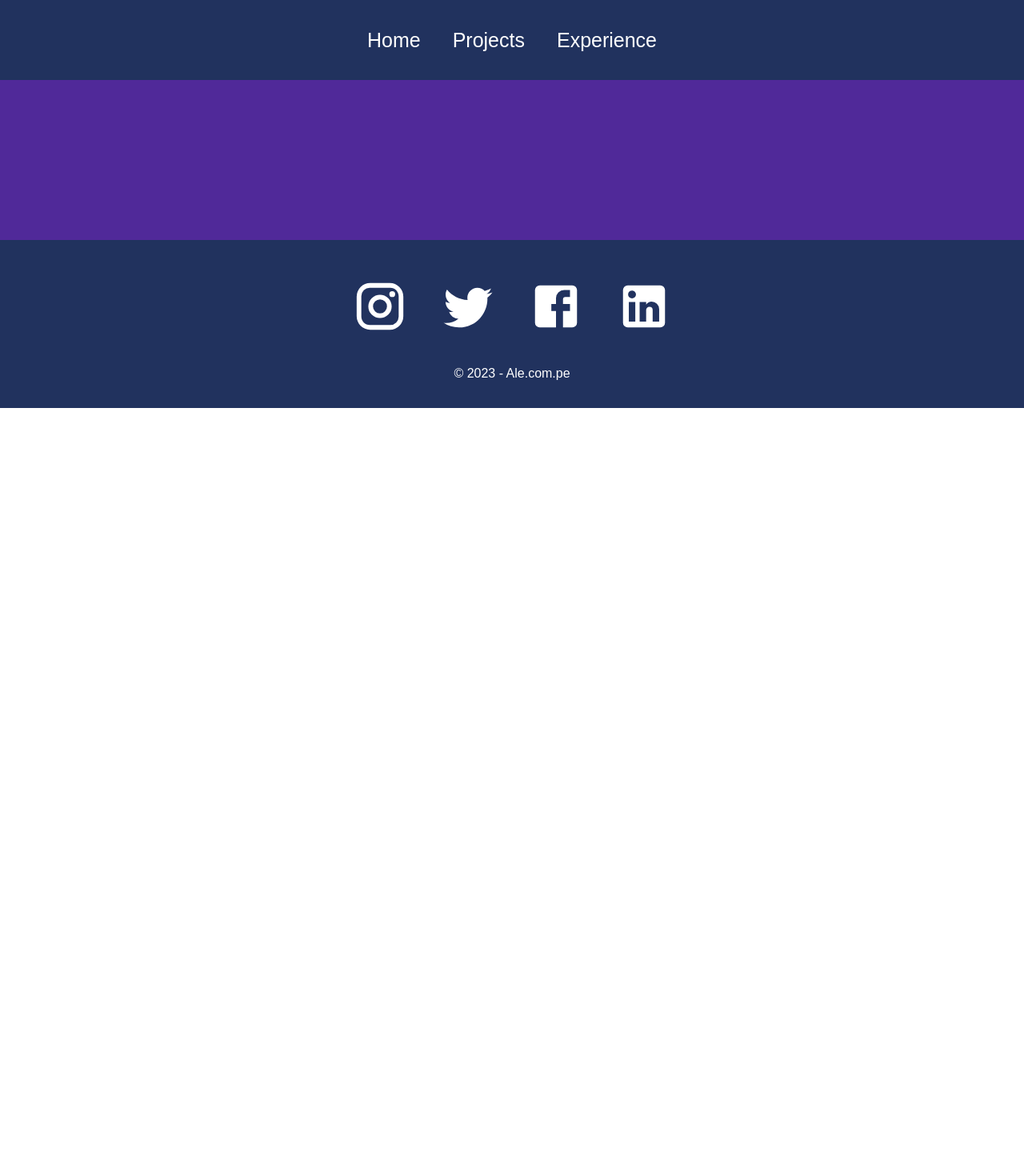
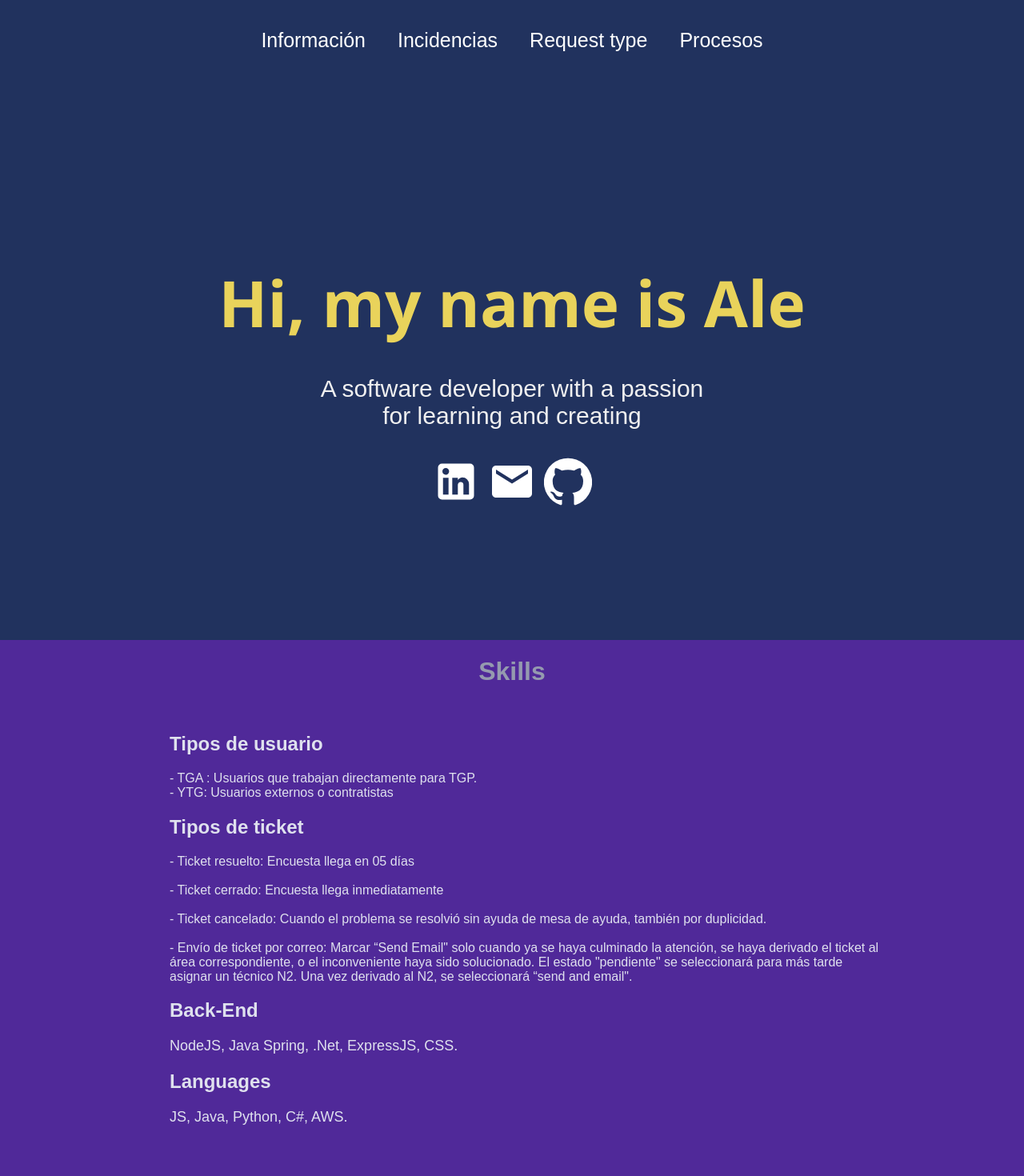
Before and after one commit to AlexandraCynthia/guia, a React (Create React App) app: page /home in a window 1280 px wide. Shown: the top 1470 px of the page at 80% size. Before the commit the page ends 800 px from the top, so only its background shows below. Built offline with nearby package versions, Linux system fonts and the light colour scheme.

Commit message:
actualizacion

```diff
--- a/src/App.js
+++ b/src/App.js
@@ -6,6 +6,7 @@ import Experience from './pages/Experience';
 import Navbar from './components/Navbar';
 import Footer from './components/Footer';
 import ProjectDisplay from './pages/ProjectDisplay';
+import Documentos from './pages/Documentos';
 
 function App() {
   return (
@@ -13,10 +14,11 @@ function App() {
        <Router>
         <Navbar />
            <Routes>
-              <Route path="/" element={<Home />} />
-              <Route path="/projects" element={<Projects />} />
-              <Route path="/project/:id" element={<ProjectDisplay />} />
-              <Route path="/experience" element={<Experience />} />
+              <Route path="/home" element={<Home />} />
+              <Route path="/incidencias" element={<Projects />} />
+              <Route path="/incidencias/:id" element={<ProjectDisplay />} />
+              <Route path="/request" element={<Experience />} />
+              <Route path="/documentos" element={<Documentos />} />
            </Routes>
          <Footer />
        </Router>
--- a/src/components/Navbar.js
+++ b/src/components/Navbar.js
@@ -24,9 +24,10 @@ function Navbar (){
             </button>
         </div>
         <div className="links">
-            <Link to="/">Home</Link>
-            <Link to="/projects">Projects</Link>
-            <Link to="/experience">Experience</Link>
+            <Link to="/home">Información</Link>
+            <Link to="/incidencias">Incidencias</Link>
+            <Link to="/request">Request type</Link>
+            <Link to="/documentos">Procesos</Link>
         </div>
 
     </div>
--- a/src/components/ProjectItem.js
+++ b/src/components/ProjectItem.js
@@ -7,13 +7,15 @@ function ProjectItem({ image, name, id }) {
     <div
       className="projectItem"
       onClick={() => {
-        navigate("/project/" + id);
+        navigate("/incidencias/" + id);
       }}
     >
-      <div style={{ backgroundImage: `url(${image})` }} className="bgImage" />
+      <div style= {{ backgroundImage: `url(${image})` }} className="bgImage" />
       <h1> {name} </h1>
     </div>
   );
 }
 
+
+
 export default ProjectItem;
--- /dev/null
+++ b/src/pages/Documentos.js
@@ -0,0 +1,19 @@
+import React from 'react'
+import ProjectItem from '../components/ProjectItem';
+import { ProjectList } from '../helpers/ProjectList';
+import "../styles/Projects.css";
+
+function Documentos () {
+    return(
+    <div className='projects'>
+    <h1>Documentos en línea</h1>
+    <div className='projectList'>
+     {ProjectList.map((project, idx)=> {
+       return (<ProjectItem id={idx} name={project.name} image={project.image}/>);
+     })}
+    </div>
+ </div>
+);
+}
+
+export default Documentos
--- a/src/pages/Home.js
+++ b/src/pages/Home.js
@@ -23,17 +23,34 @@ function Home () {
         <h1> Skills </h1>
         <ol className='list'>
           <li className='item'>
-            <h2> Front-End </h2>
-            <span>
-              ReactJS, Angular, Redux, HTML, CSS.
-            </span>
+            <h2> Tipos de usuario </h2>
+            <li>
+            &#45; TGA : Usuarios que trabajan directamente para TGP.
+            </li>
+            <li>
+            &#45; YTG: Usuarios externos o contratistas
+            </li>
+
+
           </li>
 
           <li className='item'>
-            <h2> Front-End </h2>
-            <span>
-              ReactJS, Angular, Redux, HTML, CSS.
-            </span>
+            <h2> Tipos de ticket </h2>
+            <li>
+            &#45; Ticket resuelto: Encuesta llega en 05 días
+            </li>
+            <br />
+            <li>
+            &#45; Ticket cerrado: Encuesta llega inmediatamente
+            </li>
+            <br />
+            <li>
+            &#45; Ticket cancelado: Cuando el problema se resolvió sin ayuda de mesa de ayuda, también por duplicidad.
+            </li>
+            <br />
+            <li>
+            &#45; Envío de ticket por correo: Marcar “Send Email" solo cuando ya se haya culminado la atención, se haya derivado el ticket al área correspondiente, o el inconveniente haya sido solucionado. El estado "pendiente" se seleccionará para más tarde asignar un técnico N2. Una vez derivado al N2, se seleccionará “send and email".
+            </li>
           </li>
 
           <li className='item'>
--- a/src/pages/ProjectDisplay.js
+++ b/src/pages/ProjectDisplay.js
@@ -2,7 +2,7 @@ import React from 'react'
 import { useParams } from 'react-router-dom'
 import { ProjectList } from '../helpers/ProjectList';
 import GitHubIcon from '@material-ui/icons/GitHub';
-
+import "../styles/ProjectDisplay.css"
 
 
 function ProjectDisplay() {
--- a/src/styles/Home.css
+++ b/src/styles/Home.css
@@ -35,7 +35,7 @@
 }
 
 .skills {
-  font-size: 35px;
+  font-size: 16px;
   width: 100%;
   display: flex;
   justify-content: center;
@@ -49,11 +49,12 @@
 
 .skills .list {
   list-style: none;
-  width: 60%;
+  width: 70%;
 }
 
 .list span {
-  font-size: 20px;
+  font-size: 18px;
+
 }
 
 @media only screen and (max-width: 600px) {
@@ -71,7 +72,8 @@
     text-align: center;
   }
   .list {
-    padding: 0;
+    padding:0;
+
   }
 
   .skills h2 {
--- /dev/null
+++ b/src/styles/ProjectDisplay.css
@@ -0,0 +1,28 @@
+.project {
+    width: 100%;
+    height: calc(100vh - 100px);
+    display: flex;
+    justify-content: center;
+    align-items: center;
+    flex-direction: column;
+  }
+
+  .project h1 {
+    margin-top: 50px;
+    color: #dddfeb;
+    font-size: 35px;
+  }
+  .project img {
+    width: 700px;
+    border-radius: 10px;
+  }
+
+  .project p {
+    font-size: 40px;
+    color: #adbbf8;
+  }
+
+  .project svg {
+    font-size: 60px;
+    color: #beee4d;
+  }
```
